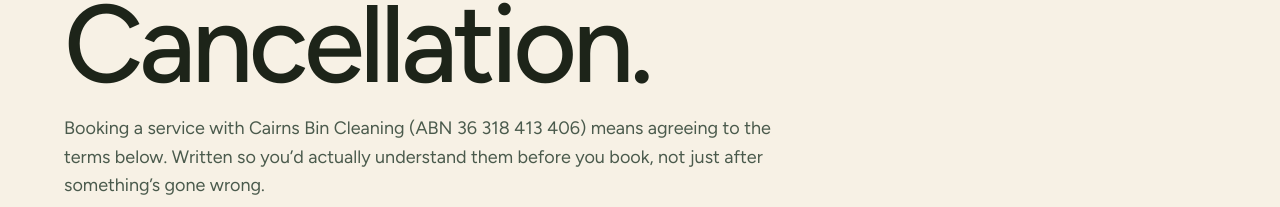
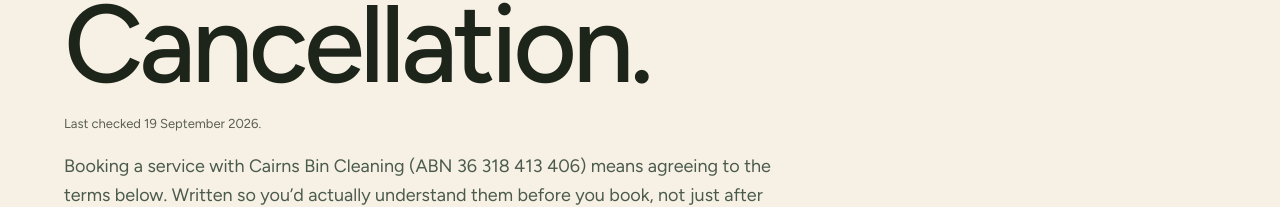
Before and after one commit to CairnsBinCleaning/CBC, a Next.js app: page /terms in a window 1280 px wide. Shown: the part 351-558 px from the top of the page. Built offline with nearby package versions, Linux system fonts and the light colour scheme; no server answers.

Commit message:
Update page.tsx

```diff
--- a/app/terms/page.tsx
+++ b/app/terms/page.tsx
@@ -2,6 +2,8 @@ import type { Metadata } from "next";
 import Link from "next/link";
 import SiteHeader from "../../components/SiteHeader";
 import SiteFooter from "../../components/SiteFooter";
+import Crumbs from "../../components/Crumbs";
+import { UPDATED, auDate } from "../../lib/updated";
 
 export const metadata: Metadata = {
   title: "Terms & Cancellation Policy | Cairns Bin Cleaning",
@@ -14,10 +16,12 @@ export default function Terms() {
   return (
     <main className="legalPage">
       <SiteHeader />
+      <Crumbs trail={[["Terms", "/terms"]]} />
 
       <section className="legalHead">
         <p className="eyebrow dark">WHAT YOU’RE AGREEING TO</p>
         <h1>Terms &amp; Cancellation.</h1>
+        <p className="page-updated">Last checked {auDate(UPDATED.terms)}.</p>
         <p>
           Booking a service with Cairns Bin Cleaning (ABN 36 318 413 406)
           means agreeing to the terms below. Written so you’d actually
```
